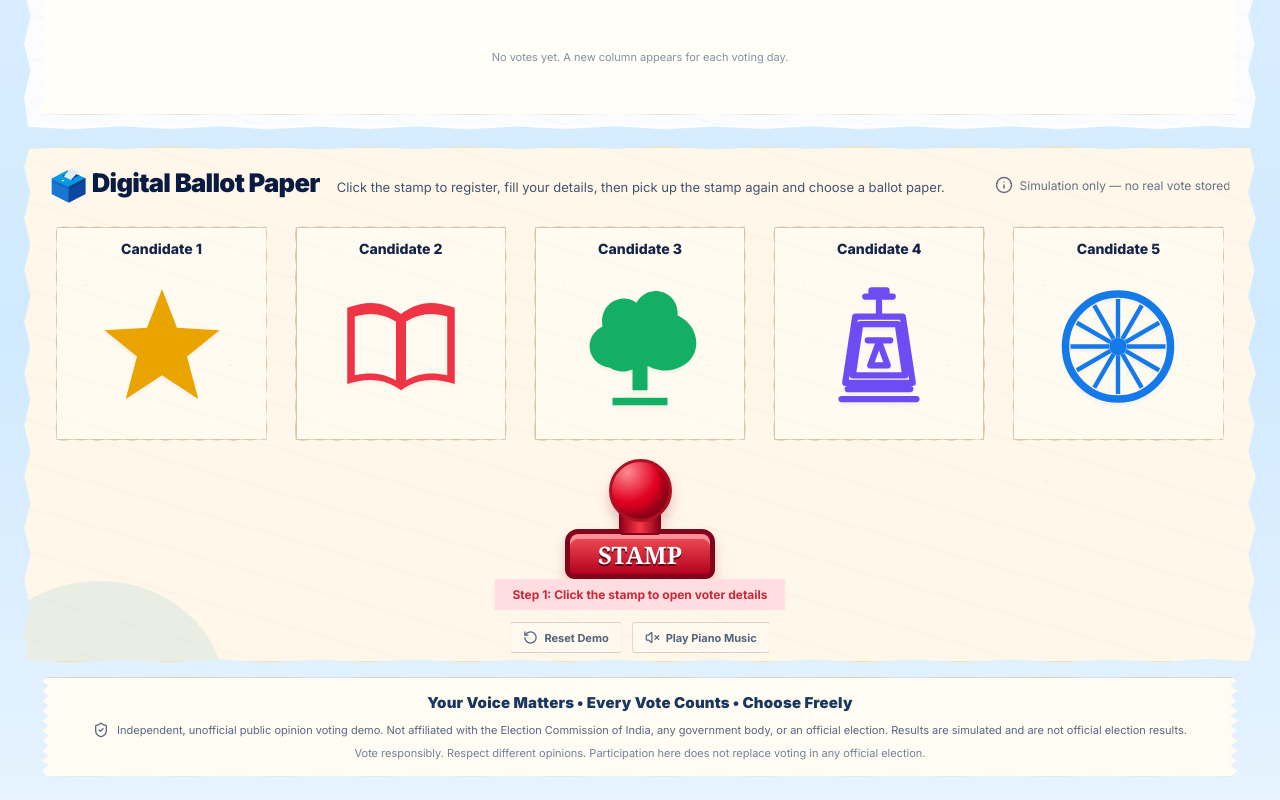
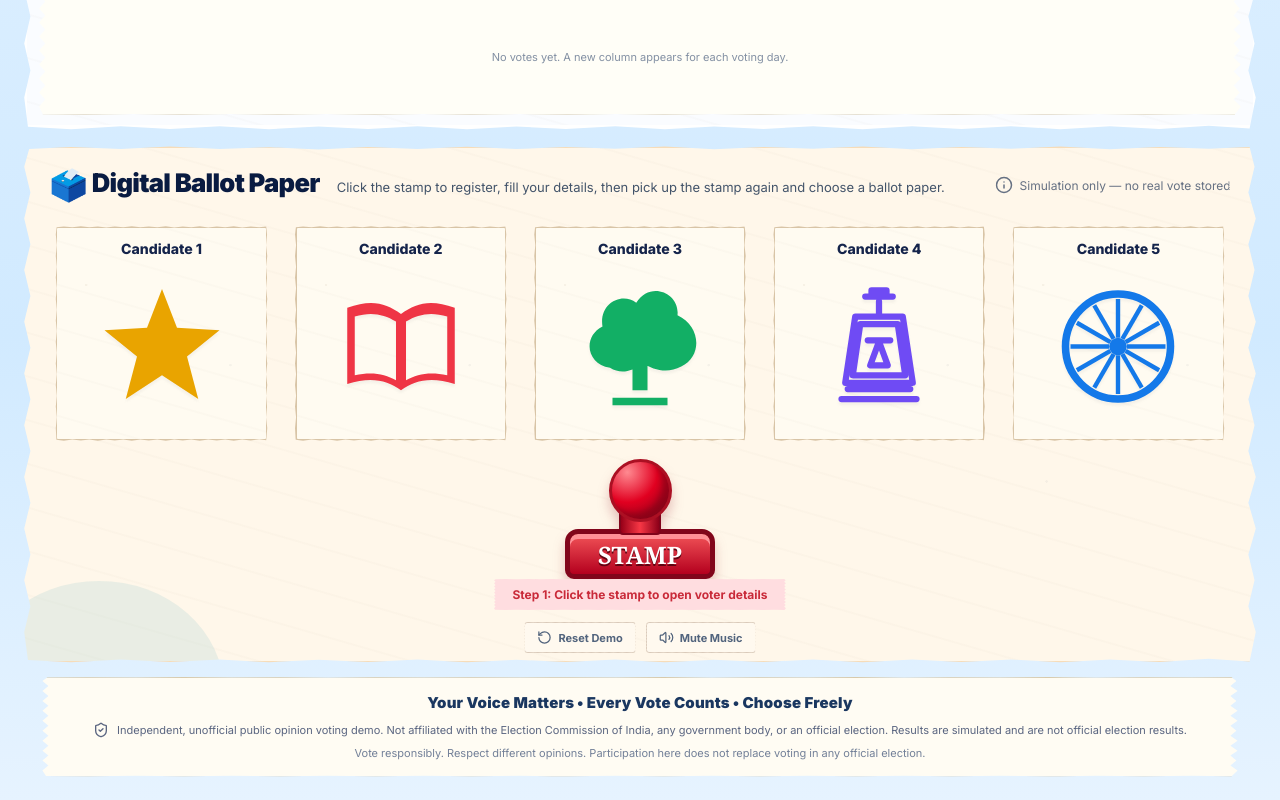
Before and after one commit to usrnixxar/Ballot-Paper, a React (Vite) app: page / in a window 1280 px wide. Shown: the part 565-1365 px from the top of the page. Built offline with nearby package versions, Linux system fonts and the light colour scheme.

Commit message:
Set audio unmuted by default and start piano on first stamp interaction

```diff
--- a/src/App.jsx
+++ b/src/App.jsx
@@ -41,7 +41,7 @@ export default function App(){
   const [selected,setSelected]=useState(null);
   const [phase,setPhase]=useState('ready');
   const [confirm,setConfirm]=useState(false);
-  const [muted,setMuted]=useState(true);
+  const [muted,setMuted]=useState(false);
   const musicRef=useRef(null);
   const [tab,setTab]=useState('home');
   const timer=useRef(null);
@@ -54,7 +54,7 @@ export default function App(){
  const [dailyVotes,setDailyVotes]=useState([]);
   const [pendingTarget,setPendingTarget]=useState(null);
   useEffect(()=>{musicRef.current=createAnthemPiano();return()=>{window.clearTimeout(timer.current);window.clearTimeout(resultTimer.current);musicRef.current?.dispose();}},[]);
-  function toggleAudio(){if(muted){musicRef.current?.start().then(()=>setMuted(false)).catch(()=>setMuted(true));}else{musicRef.current?.stop();setMuted(true);}}
+  function toggleAudio(){if(muted){setMuted(false);musicRef.current?.start().catch(()=>{});}else{musicRef.current?.stop();setMuted(true);}}
   const total=useMemo(()=>candidates.reduce((sum,c)=>sum+c.votes,0),[candidates]);
   const leader=useMemo(()=>total>0?[...candidates].sort((a,b)=>b.votes-a.votes)[0]?.id:null,[candidates,total]);
   const ranking=useMemo(()=>[...candidates].sort((a,b)=>b.votes-a.votes),[candidates]);
@@ -63,7 +63,7 @@ export default function App(){
   const isEligible = voterAge !== null && voterAge >= 18;
   function playStamp(){if(muted)return;try{const audioContext=new (window.AudioContext||window.webkitAudioContext)();const osc=audioContext.createOscillator();const gain=audioContext.createGain();osc.type='triangle';osc.frequency.setValueAtTime(125,audioContext.currentTime);osc.frequency.exponentialRampToValueAtTime(48,audioContext.currentTime+.17);gain.gain.setValueAtTime(.14,audioContext.currentTime);gain.gain.exponentialRampToValueAtTime(.001,audioContext.currentTime+.2);osc.connect(gain);gain.connect(audioContext.destination);osc.start();osc.stop(audioContext.currentTime+.21);osc.onended=()=>audioContext.close();}catch{/* audio not available */}}
   function pickStamp(){
-    if(phase==='ready'){setPhase('form');setVoteFormOpen(true);if(muted)musicRef.current?.start().then(()=>setMuted(false)).catch(()=>{});}
+    if(phase==='ready'){setPhase('form');setVoteFormOpen(true);if(!muted)musicRef.current?.start().catch(()=>{});}
     else if(phase==='verified')setPhase('armed');
     else if(phase==='armed')setPhase('verified');
   }
```
